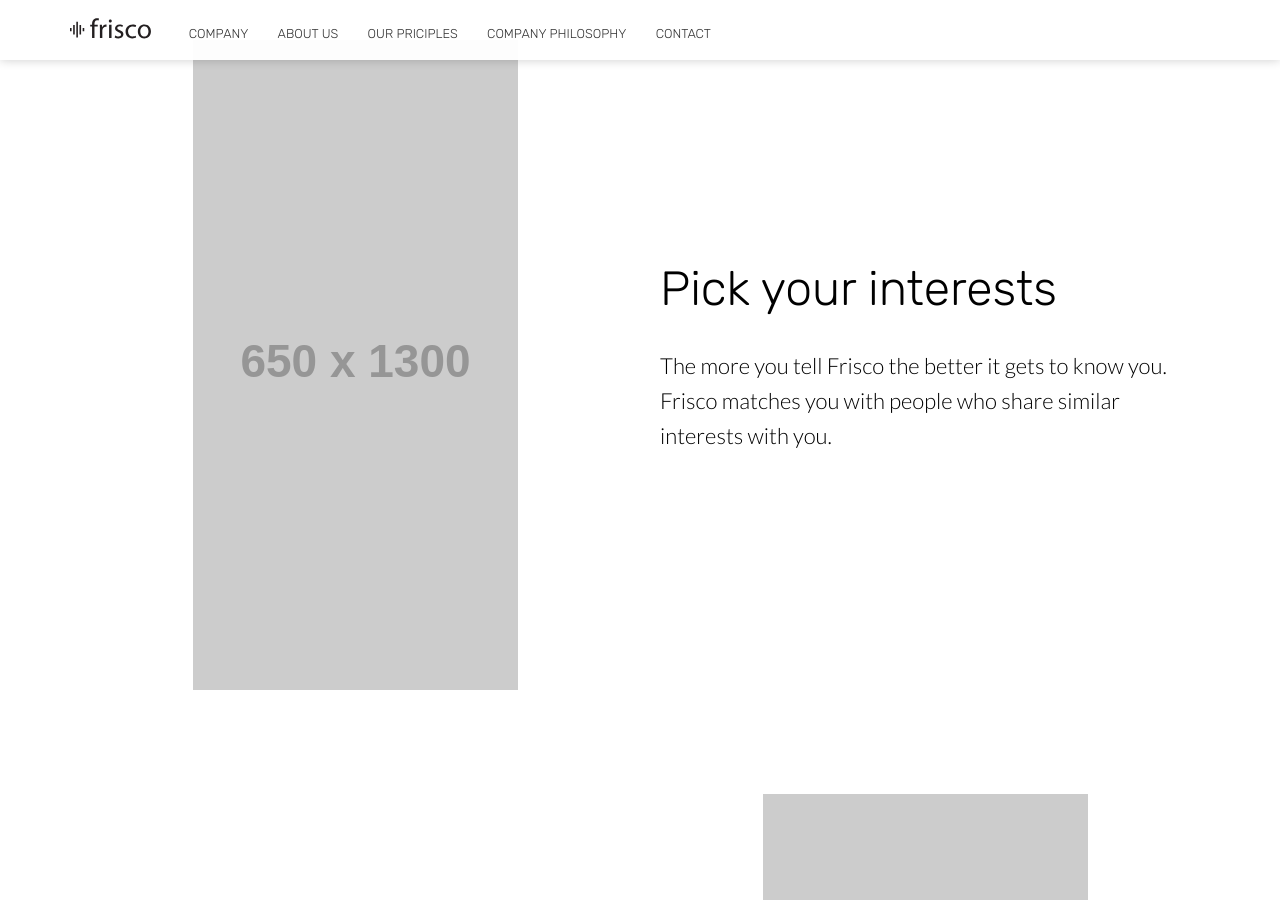
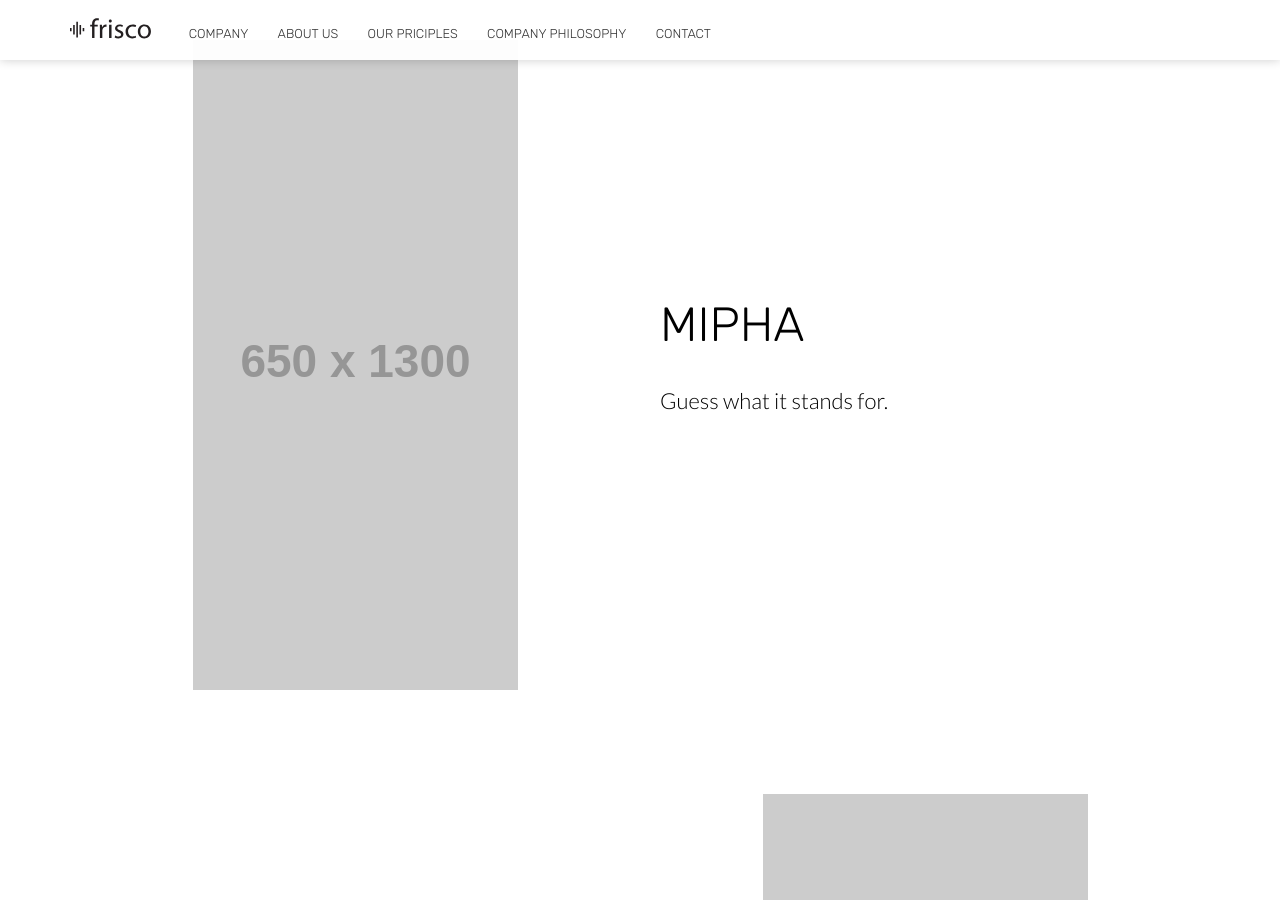
Before and after one commit to wonchul-lee/mipha-site, a Jekyll site: the page built from index.html, in a window 1280 px wide and 900 px high, scrolled down 1489 px. Built offline with Jekyll 4.4.1, drawn with Linux system fonts in a browser that asks for light colours; nearby versions of some CDN libraries; some of the changed text lies outside the part shown.

Commit message:
Got rid of useless text on front page

```diff
--- a/index.html
+++ b/index.html
@@ -32,8 +32,8 @@ bottom_image: https://unsplash.it/2000/1322?a=.png
 	<section class="info">
 		<div class="container flex">
 			<div class="text">
-				<h2 class="editable">Pick your interests</h2>
-				<p class="editable">The more you tell Frisco the better it gets to know you. Frisco matches you with people who share similar interests with you.</p>
+				<h2 class="editable">MIPHA</h2>
+				<p class="editable">Guess what it stands for.</p>
 			</div>
 			<div class="image">
 				<img class="editable" src="http://placehold.it/650x1300" alt="Screenshot" />
@@ -44,8 +44,8 @@ bottom_image: https://unsplash.it/2000/1322?a=.png
 	<section class="info">
 		<div class="container flex">
 			<div class="text">
-				<h2 class="editable">Swipe and go</h2>
-				<p class="editable">Frisco shows you cards with people who might be a good match for friendship. Swipe left to move to the next card or right to start talking.</p>
+				<h2 class="editable">If you can guess, can you find the hidden message in the logo.</h2>
+				<p class="editable">Good luck.</p>
 			</div>
 			<div class="image">
 				<img class="editable" src="http://placehold.it/650x1300" alt="Screenshot" />
```
